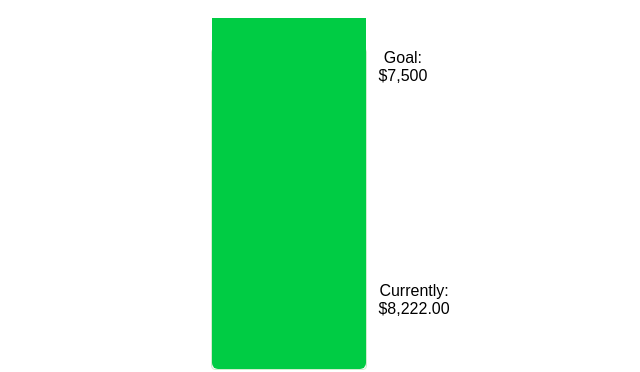
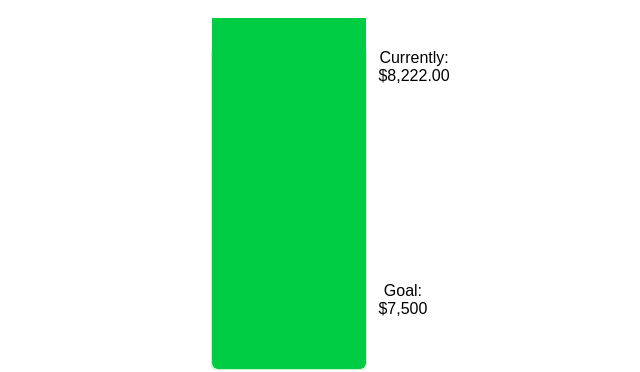
Before and after one commit to CarolynVictoria/cls-widget, a plain HTML site: page index.html in a window 1280 px wide. Shown: the top 372 px of the page, without its empty margins (351-991 px from the left). Drawn offline with Linux system fonts and the light colour scheme.

Commit message:
Add files via upload

```diff
--- a/index.html
+++ b/index.html
@@ -71,8 +71,8 @@
 
   <div class="thermometer-wrapper">
     <div class="fill" style="height: 109.63%;"></div>
-    <div class="marker marker-top">Goal: $7,500</div>
-    <div class="marker marker-bottom">Currently: $8,222.00</div>
+    <div class="marker marker-bottom">Goal: $7,500</div>
+    <div class="marker marker-top">Currently: $8,222.00</div>
   </div>
 
   <div class="label">Raised: $8,222.00</div>
```
